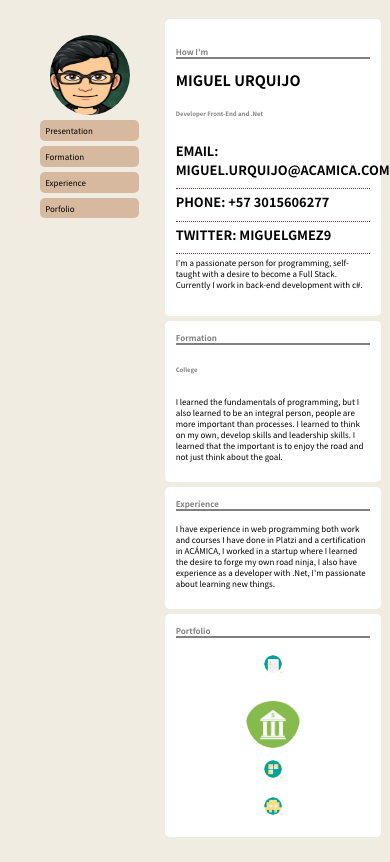
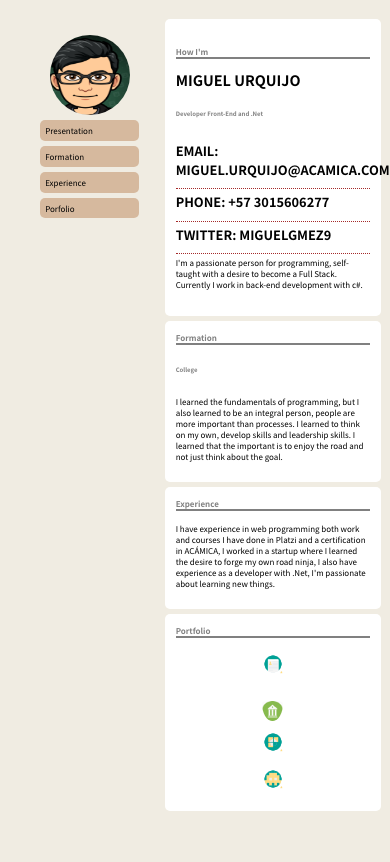
Before and after one commit to mikef123/Portfolio, a plain HTML site: page index.html in a window 390 px wide. Drawn offline with Linux system fonts and the light colour scheme.

Commit message:
update image

```diff
--- a/css/estilos.css
+++ b/css/estilos.css
@@ -178,8 +178,8 @@ p {
 }
 
 .image.banking {
-    height: 47px;
-    width: 54px;
+    height: 3rem;
+    width: 3rem;
     justify-items: center;
     align-items: center;
     padding-top: 16px;
@@ -322,4 +322,11 @@ p {
     .button {
         width: auto;
     }
+    .image.banking {
+        height: 1.3rem;
+        width: 1.3rem;
+        justify-items: center;
+        align-items: center;
+        padding-top: 16px;
+    }
 }
```
